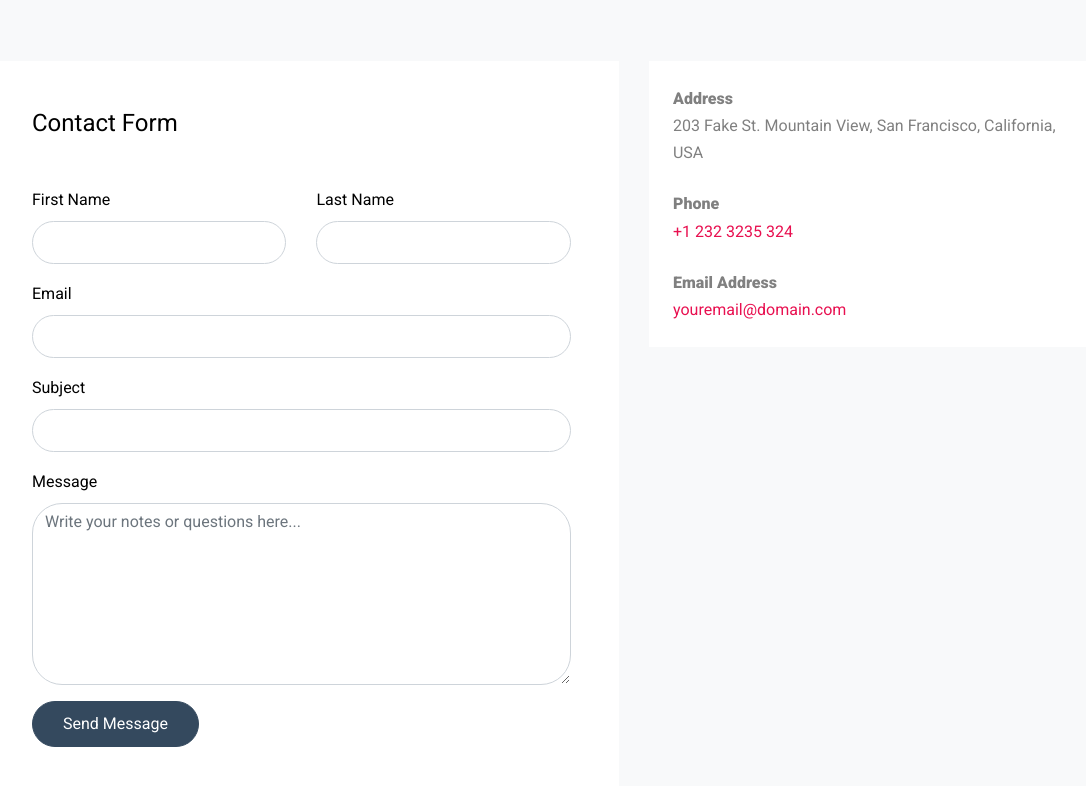
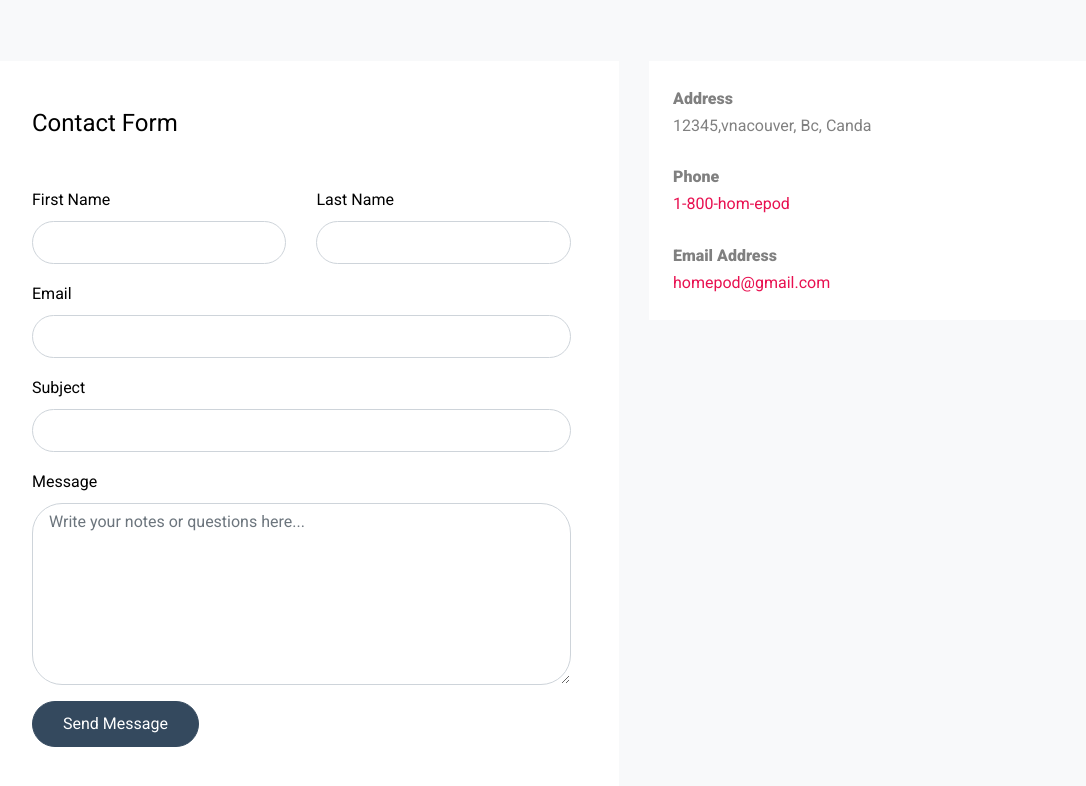
Before and after one commit to home-pod/pod-home, a plain HTML site: page index.html in a window 1280 px wide. Shown: the part 4967-5753 px from the top of the page, without its empty margins (101-1187 px from the left). Drawn offline with Linux system fonts and the light colour scheme; files whose address does not match are found by name.

Commit message:
update contact

```diff
--- a/index.html
+++ b/index.html
@@ -575,9 +575,6 @@
         </div>
         <div class="row">
           <div class="col-md-7 mb-5">
-
-
-
             <form action="#" class="p-5 bg-white">
 
               <h2 class="h4 text-black mb-5">Contact Form</h2>
@@ -612,7 +609,7 @@
               <div class="row form-group">
                 <div class="col-md-12">
                   <label class="text-black" for="message">Message</label>
-                  <textarea name="message" id="message" cols="30" rows="7" class="form-control" placeholder="Write your notes or questions here..."></textarea>
+                  <textarea name="message" id="message" cols="30" rows="7" class="form-control" placeholder=" Write your notes or questions here..."></textarea>
                 </div>
               </div>
 
@@ -629,13 +626,13 @@
 
             <div class="p-4 mb-3 bg-white">
               <p class="mb-0 font-weight-bold">Address</p>
-              <p class="mb-4">203 Fake St. Mountain View, San Francisco, California, USA</p>
+              <p class="mb-4">12345,vnacouver, Bc, Canda</p>
 
               <p class="mb-0 font-weight-bold">Phone</p>
-              <p class="mb-4"><a href="#">+1 232 3235 324</a></p>
+              <p class="mb-4"><a href="#">1-800-hom-epod</a></p>
 
               <p class="mb-0 font-weight-bold">Email Address</p>
-              <p class="mb-0"><a href="#">youremail@domain.com</a></p>
+              <p class="mb-0"><a href="#">homepod@gmail.com</a></p>
 
             </div>
 
```
